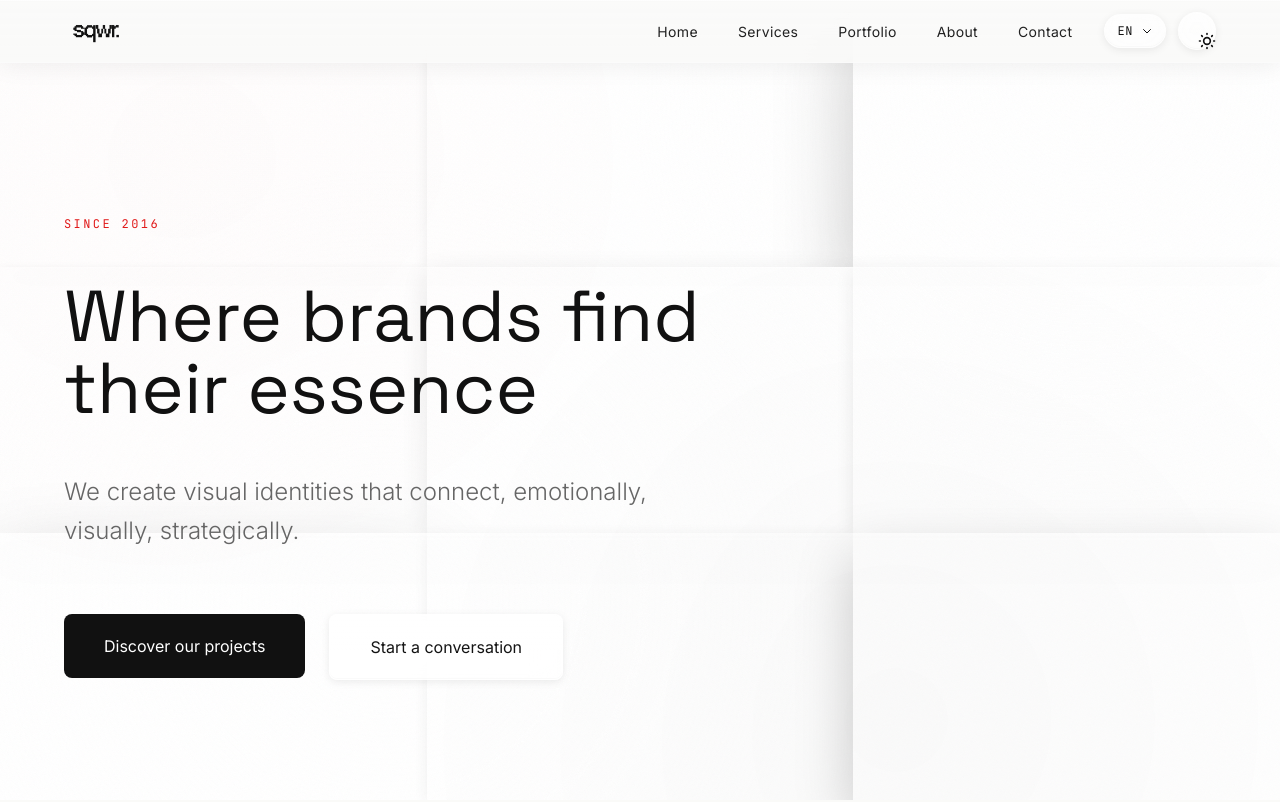
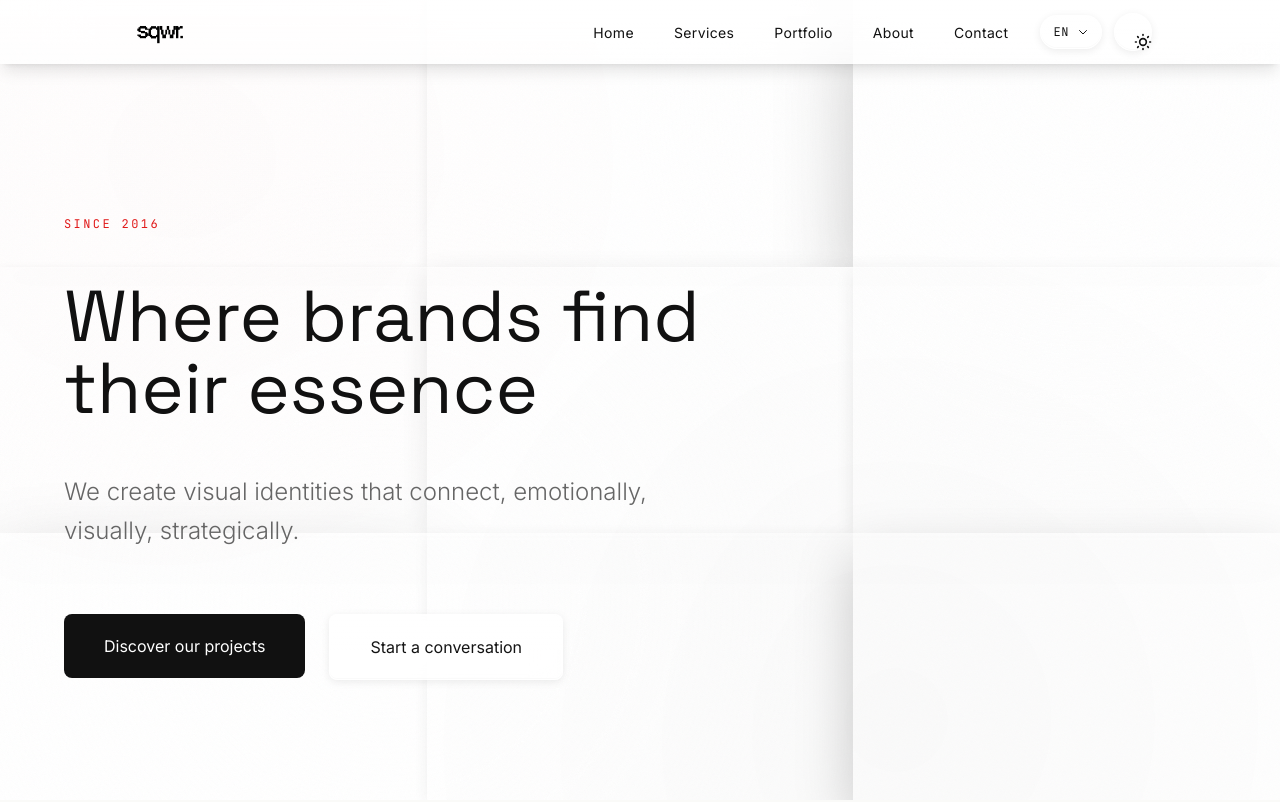
Before and after one commit to samsam007b/sqwr-site, a Next.js app: page / in a window 1280 px wide. Shown: the top 802 px of the page. Built offline with nearby package versions, Linux system fonts and the light colour scheme.

Commit message:
Upgrade header to premium glassmorphism effect (gradient opacity + blur 40px + saturation 150%)

```diff
--- a/components/Header.tsx
+++ b/components/Header.tsx
@@ -7,23 +7,12 @@ import { motion, AnimatePresence } from 'framer-motion';
 import ThemeToggle from './ThemeToggle';
 import LanguageSelector from './LanguageSelector';
 import { useLanguage } from '@/context/LanguageContext';
+import { useTheme } from '@/context/ThemeContext';
 
 const Header = () => {
   const { t } = useLanguage();
+  const { theme } = useTheme();
   const [isMenuOpen, setIsMenuOpen] = useState(false);
-  const [isScrolled, setIsScrolled] = useState(false);
-
-  useEffect(() => {
-    const handleScroll = () => {
-      setIsScrolled(window.scrollY > 50);
-    };
-
-    window.addEventListener('scroll', handleScroll);
-
-    return () => {
-      window.removeEventListener('scroll', handleScroll);
-    };
-  }, []);
 
   const menuItems = [
     { href: '/', label: t('nav.home') },
@@ -34,11 +23,30 @@ const Header = () => {
   ];
 
   return (
-    <header
-      className="fixed w-full top-0 z-50 px-6 lg:px-16 py-3 glass-header"
-    >
-      <nav className="max-w-6xl w-full mx-auto">
-        <div className="flex items-center justify-between w-full">
+    <header className="fixed top-0 left-0 right-0 z-50">
+      {/* Background layer - Glassmorphism */}
+      <div
+        className="absolute inset-0 backdrop-blur-3xl backdrop-saturate-150"
+        style={{
+          background: theme === 'dark'
+            ? 'linear-gradient(to bottom, rgba(15, 15, 18, 0.85), rgba(15, 15, 18, 0.75), rgba(15, 15, 18, 0.65))'
+            : 'linear-gradient(to bottom, rgba(255,255,255,0.8), rgba(255,255,255,0.7), rgba(255,255,255,0.6))',
+          WebkitBackdropFilter: 'blur(40px) saturate(150%)',
+          backdropFilter: 'blur(40px) saturate(150%)'
+        }}
+      />
+
+      {/* Border layer */}
+      <div
+        className="absolute inset-0 shadow-lg"
+        style={{
+          borderBottom: `1px solid ${theme === 'dark' ? 'rgba(42, 42, 48, 0.5)' : 'rgba(255,255,255,0.3)'}`,
+        }}
+      />
+
+      {/* Content */}
+      <nav className="relative max-w-6xl mx-auto px-6 lg:px-16">
+        <div className="flex items-center justify-between h-16">
           {/* Logo - aligned with page content */}
           <Link
             href="/"
```
